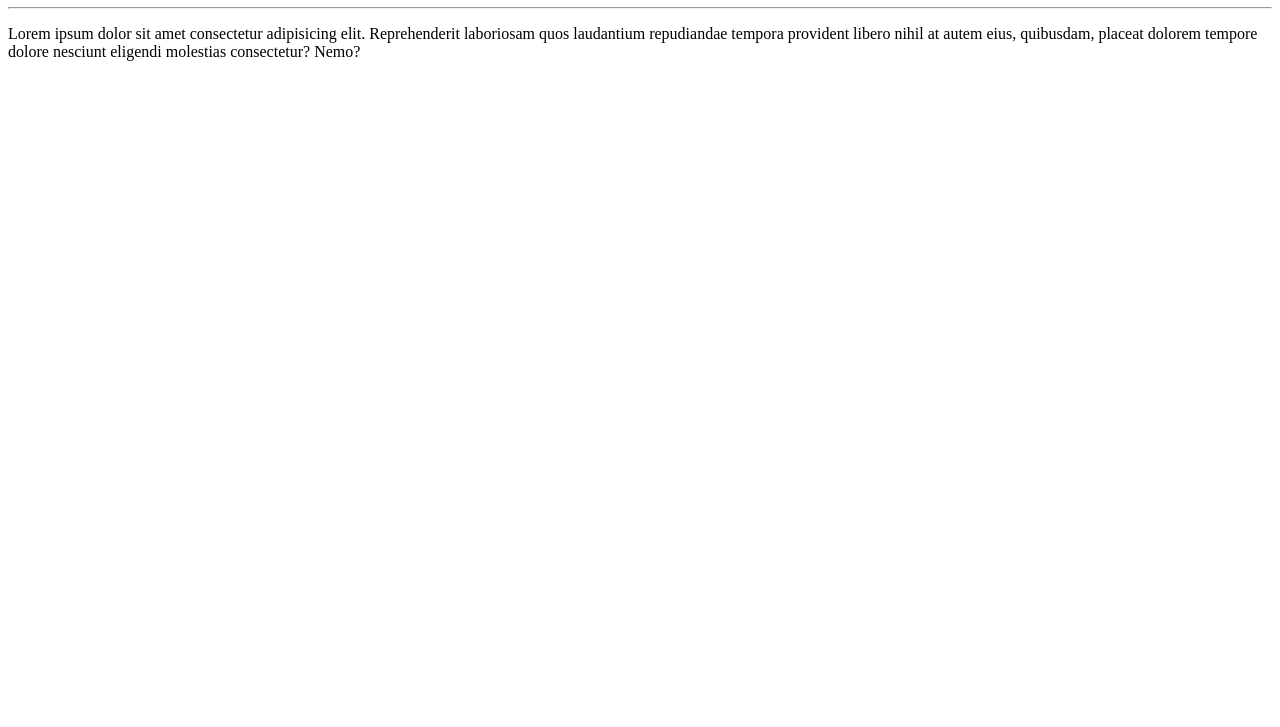
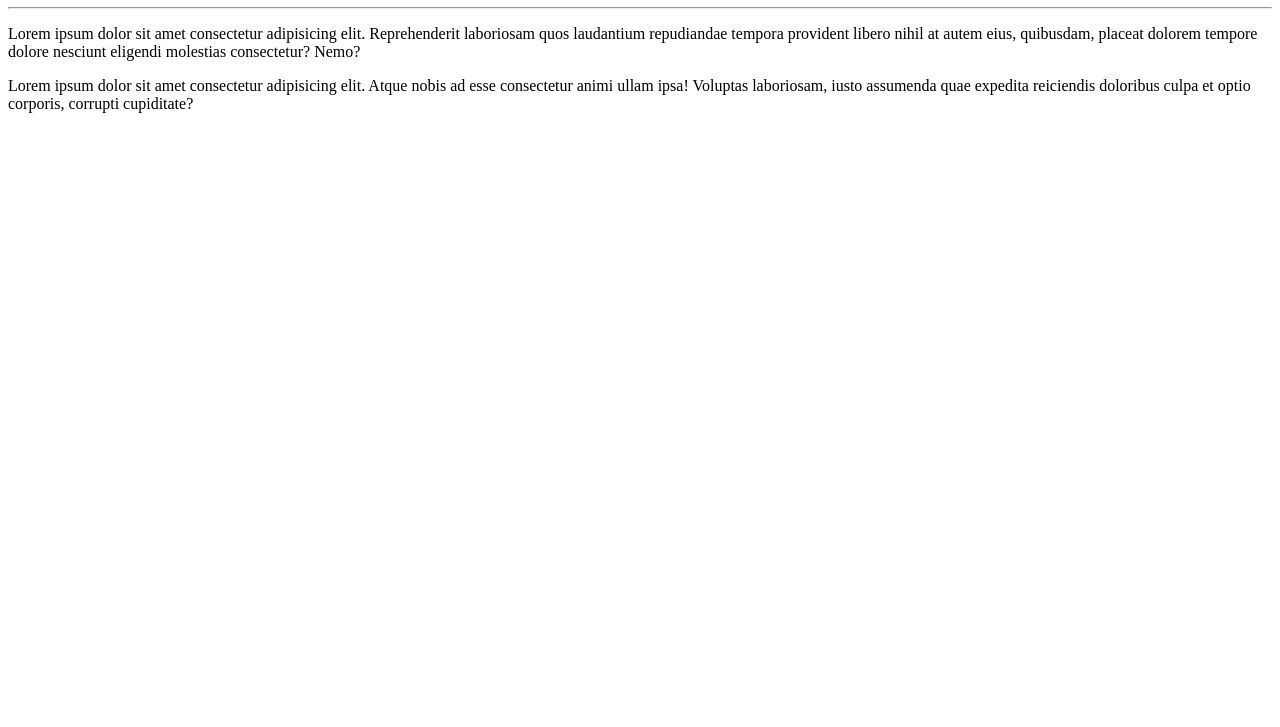
Before and after one commit to danilopassoss/Ola-Mundo, a plain HTML site: page site-exemplo/index.html in a window 1280 px wide. Shown: the part 73-800 px from the top of the page. Drawn offline with Linux system fonts and the light colour scheme.

Commit message:
adicionei um paragrafo

```diff
--- a/site-exemplo/index.html
+++ b/site-exemplo/index.html
@@ -10,5 +10,6 @@
     <h1>Olé, Mundo!</h1>
     <hr>
     <p>Lorem ipsum dolor sit amet consectetur adipisicing elit. Reprehenderit laboriosam quos laudantium repudiandae tempora provident libero nihil at autem eius, quibusdam, placeat dolorem tempore dolore nesciunt eligendi molestias consectetur? Nemo?</p>
+    <p>Lorem ipsum dolor sit amet consectetur adipisicing elit. Atque nobis ad esse consectetur animi ullam ipsa! Voluptas laboriosam, iusto assumenda quae expedita reiciendis doloribus culpa et optio corporis, corrupti cupiditate?</p>
 </body>
 </html>
```
